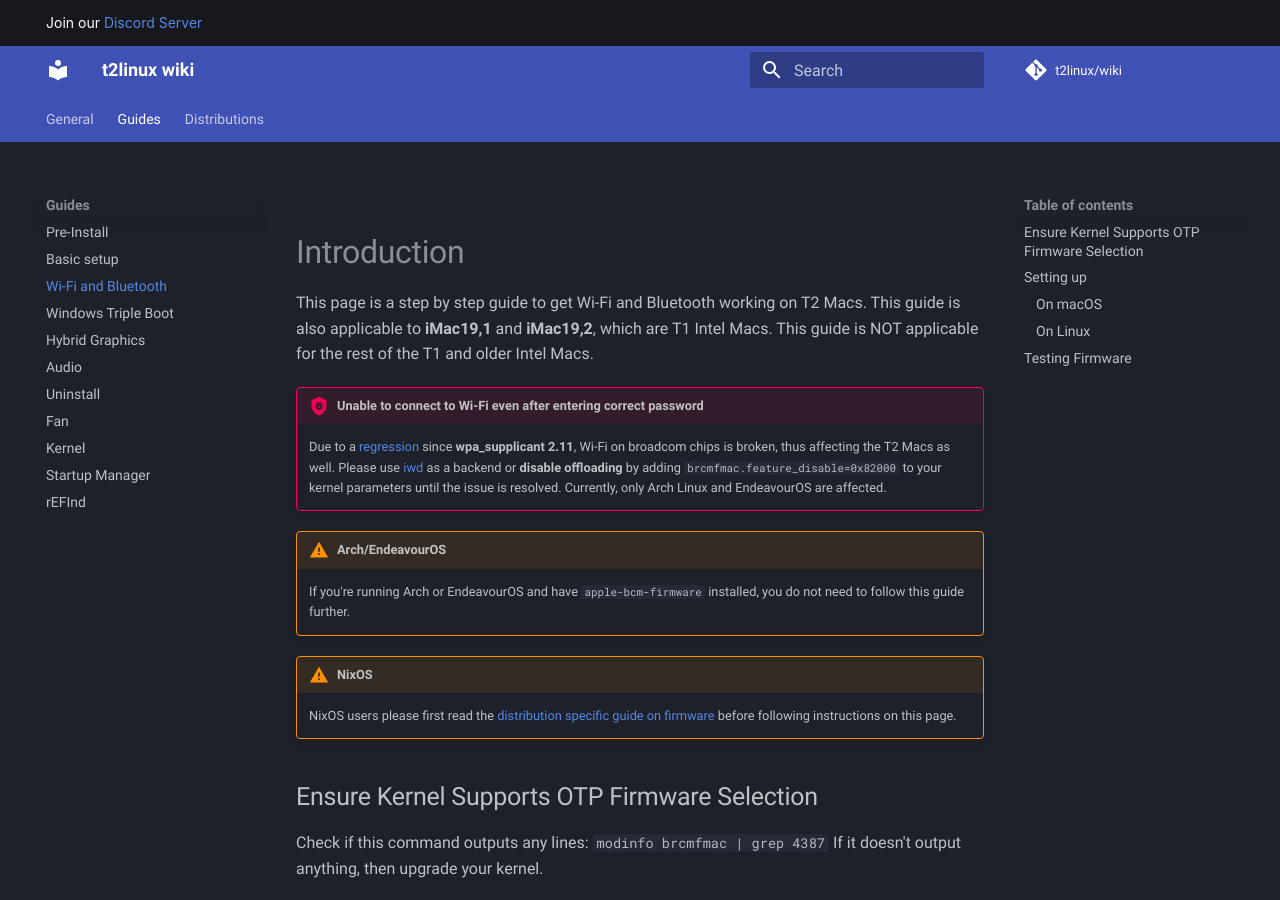
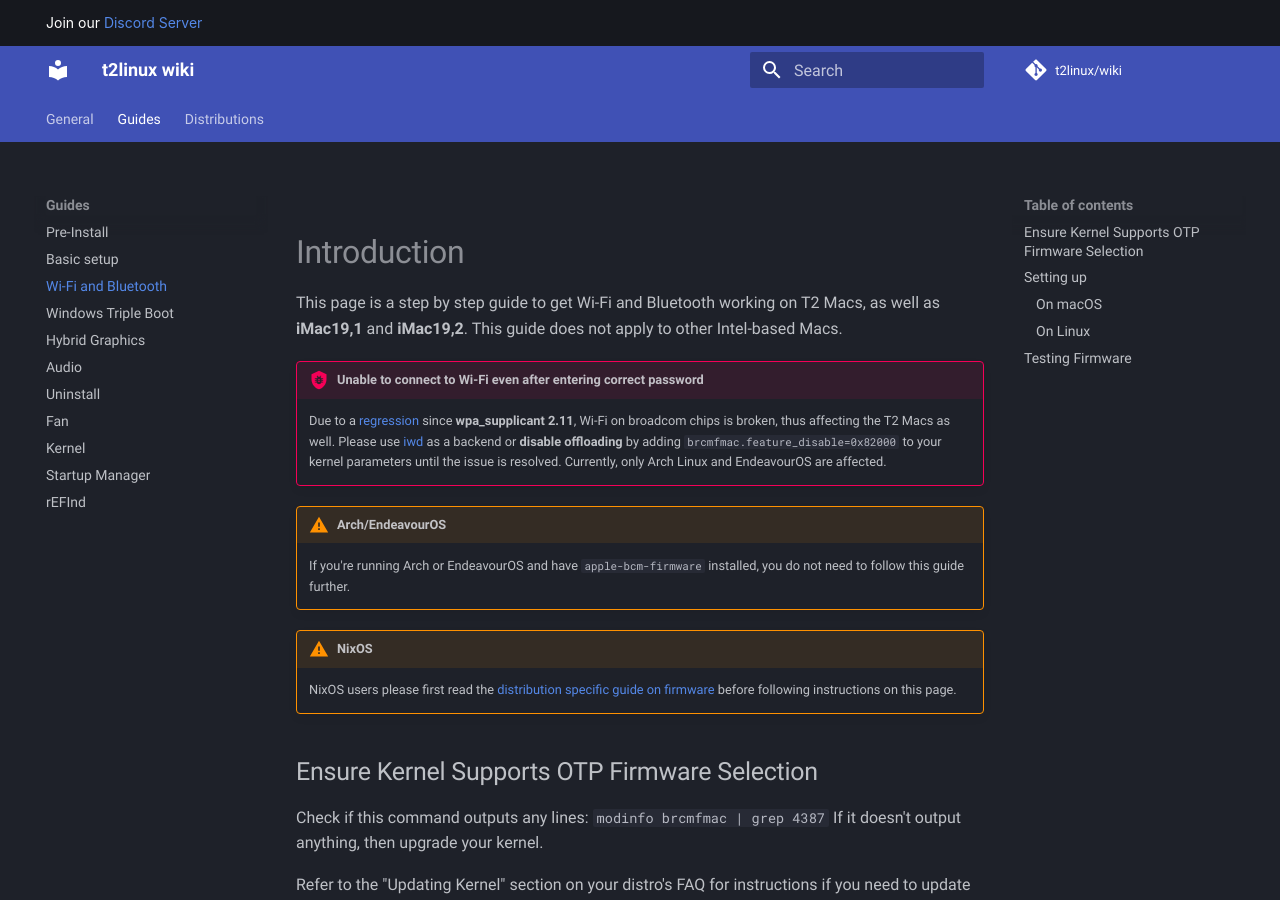
Before and after one commit to t2linux/wiki, an MkDocs documentation site: the page built from docs/guides/wifi-bluetooth.md, in a window 1280 px wide and 900 px high. Built offline with MkDocs 1.6.1 and Material for MkDocs 9.7.7, drawn with Linux system fonts in a browser that asks for light colours; comment, search, counter and statistics services are not loaded.

Commit message:
iMac19,1 and 19,2 rewording
iMac19,1/19,2 don't have T1, and therefore the paragraph could be simplified greatly.

```diff
--- a/docs/guides/wifi-bluetooth.md
+++ b/docs/guides/wifi-bluetooth.md
@@ -2,7 +2,7 @@
 
 # Introduction
 
-This page is a step by step guide to get Wi-Fi and Bluetooth working on T2 Macs. This guide is also applicable to **iMac19,1** and **iMac19,2**, which are T1 Intel Macs. This guide is NOT applicable for the rest of the T1 and older Intel Macs.
+This page is a step by step guide to get Wi-Fi and Bluetooth working on T2 Macs, as well as **iMac19,1** and **iMac19,2**. This guide does not apply to other Intel-based Macs.
 
 !!! Bug "Unable to connect to Wi-Fi even after entering correct password"
     Due to a [regression](https://lists.infradead.org/pipermail/hostap/2024-August/042893.html) since **wpa_supplicant 2.11**, Wi-Fi on broadcom chips is broken, thus affecting the T2 Macs as well. Please use [iwd](https://wiki.archlinux.org/title/NetworkManager#Using_iwd_as_the_Wi-Fi_backend) as a backend or **disable offloading** by adding `brcmfmac.feature_disable=0x82000` to your kernel parameters until the issue is resolved. Currently, only Arch Linux and EndeavourOS are affected.
```
